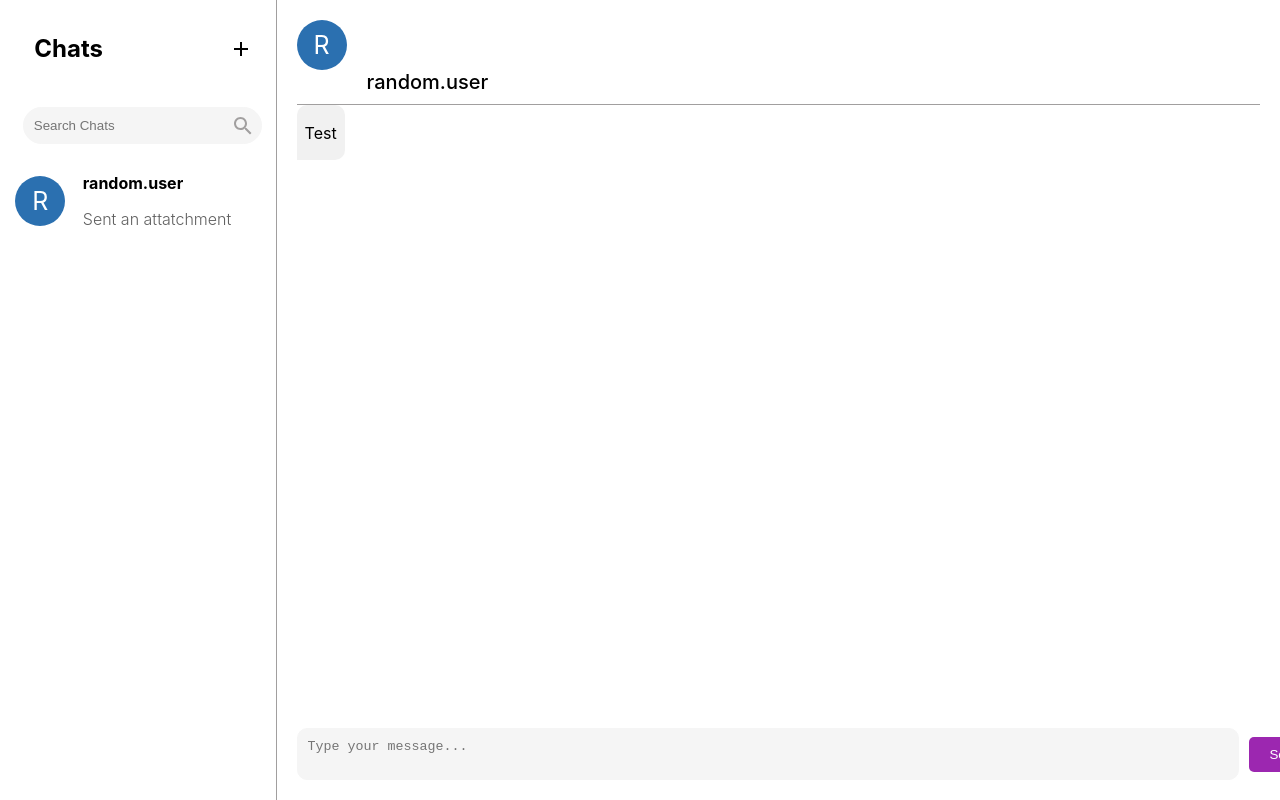
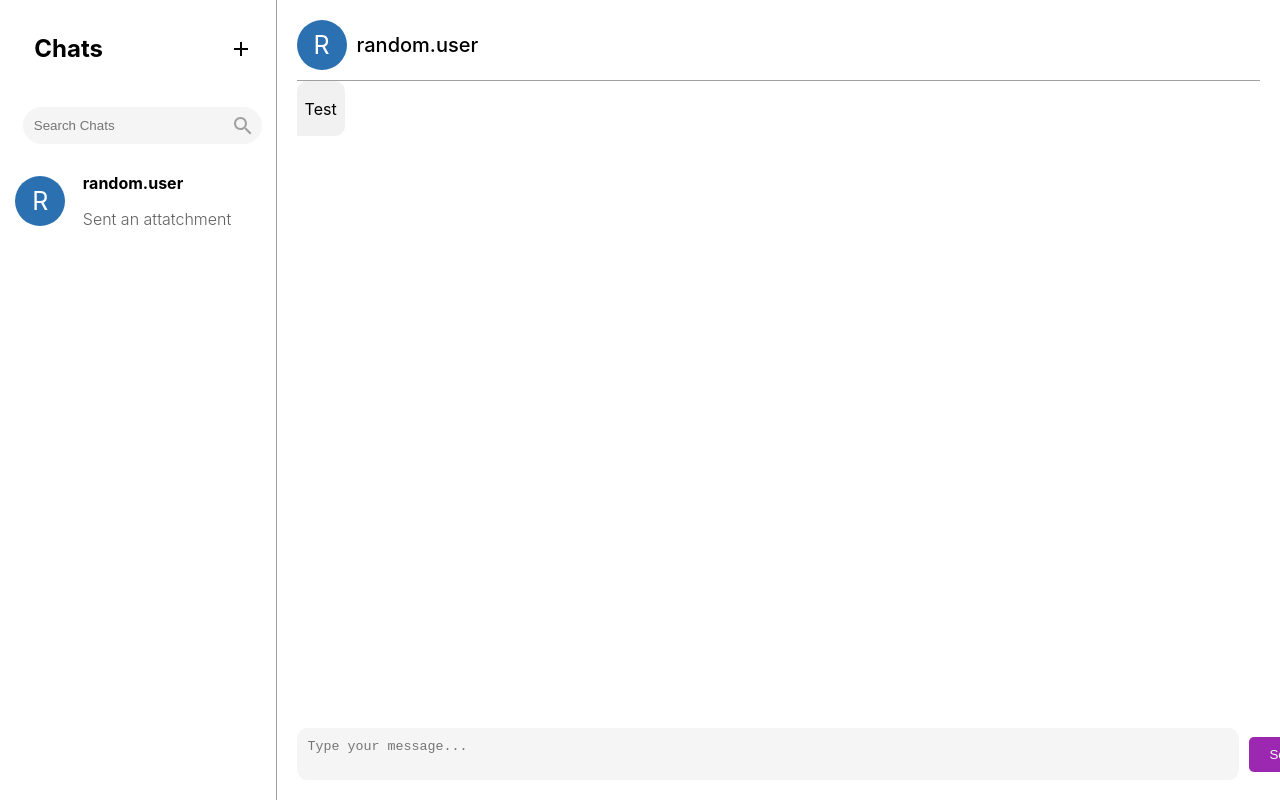
Before and after one commit to priyanair9/chat-app, a React (Create React App) app in the folder client/: page /chats in a window 1280 px wide. Built offline with nearby package versions, Linux system fonts and the light colour scheme.

Commit message:
Created home page and fixed header css

```diff
--- a/client/src/App.css
+++ b/client/src/App.css
@@ -157,6 +157,7 @@
   outline: none;
   margin-right: 8px;
   padding-right: 20px; /* Adjust to leave space for the icon */
+  caret-color: #9c27b0;
 }
 
 .search-icon {
@@ -190,13 +191,12 @@
 .chat-header {
   padding-bottom: 10px;
   border-bottom: 0.5px solid #A19F9F; /* Purple */
+  display: flex; /* Use flexbox */
+  align-items: center; /* Align items vertically */
 }
 
 .header-username {
-  text-align: left;
-  margin-left: 70px;
-  position: relative;
-  display: flex;
+  margin-left: 10px; /* Adjust margin between profile pic and username */
   font-weight: 500;
   font-size: 20px;
 }
--- a/client/src/App.js
+++ b/client/src/App.js
@@ -3,13 +3,13 @@ import {Routes, Route} from "react-router-dom";
 import RegisterPage from './pages/RegisterPage';
 import LoginPage from './pages/LoginPage';
 import ChatsPage from './pages/ChatsPage';
-// import ChatCard from './components/ChatCard';
+import HomePage from './pages/HomePage';
 
 function App() {
   return (
     <div className='App'>
       <Routes>
-          <Route path='/' element= {<LoginPage/>}/>
+          <Route path='/' element= {<HomePage/>}/>
           <Route path='/login' element= {<LoginPage/>}/>
           <Route path='/register' element={<RegisterPage/>}/>
           <Route path='/chats' element={<ChatsPage/>}/>
--- /dev/null
+++ b/client/src/pages/HomePage.js
@@ -0,0 +1,11 @@
+import React from 'react';
+
+function HomePage(props) {
+    return (
+        <div>
+            <p>Home page</p>
+        </div>
+    );
+}
+
+export default HomePage;
```
